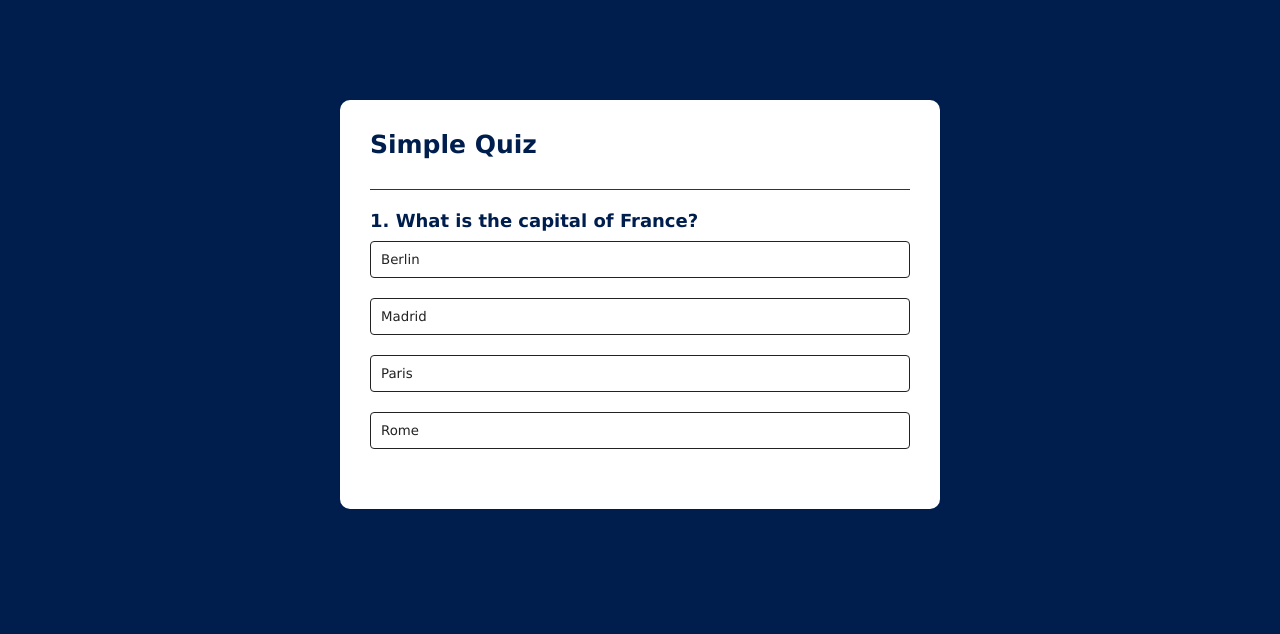
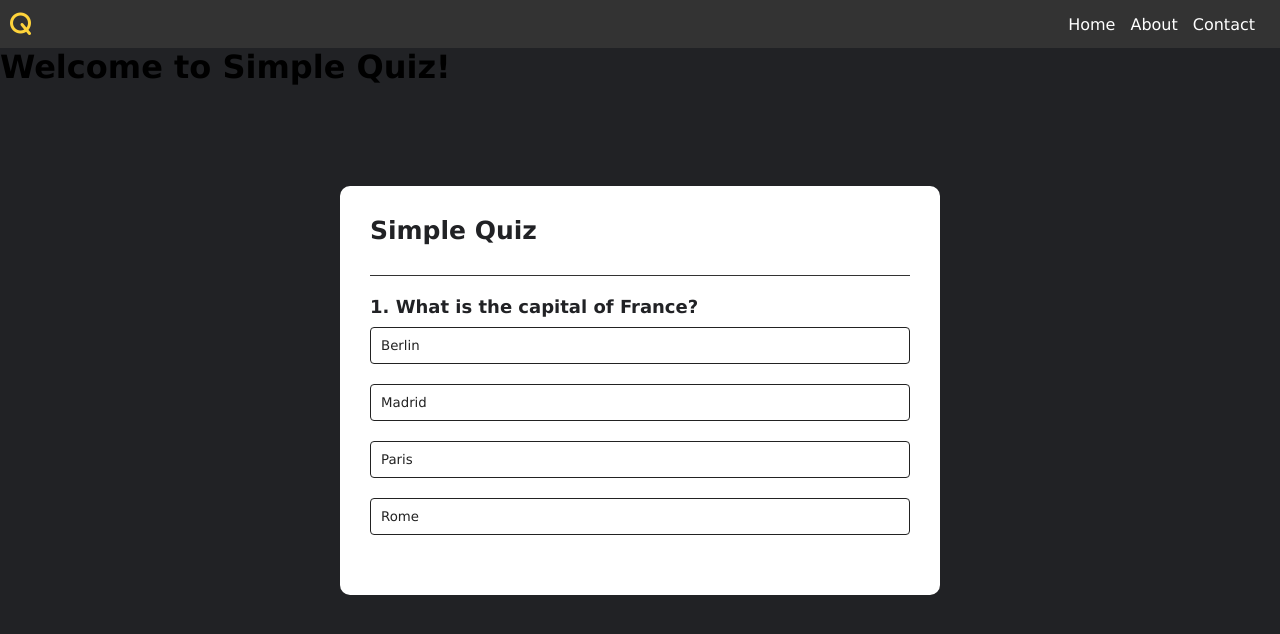
Before and after one commit to ArianneSantiago/practice-simple-quiz, a plain HTML site: page index.html in a window 1280 px wide. Drawn offline with Linux system fonts and the light colour scheme.

Commit message:
Add Navbar

```diff
--- a/assets/css/style.css
+++ b/assets/css/style.css
@@ -6,8 +6,67 @@
 }
 
 body {
-    background: #001e4d;
+    background: #212225;
 }
+
+/*Navbar*/
+
+.navbar {
+    display: flex;
+    justify-content: space-between;
+    align-items: center;
+    background-color: #333;
+    padding: 10px;
+    color: #fff;
+
+}
+
+.logo {
+    font-size: 1.5em;
+    font-weight: bold;
+}
+
+.nav-links {
+    list-style: none;
+    display: flex;
+}
+
+.nav-links li {
+    margin-right: 15px;
+}
+
+.nav-links a {
+    text-decoration: none;
+    color: #fff;
+}
+
+
+
+/* Media query for responsive design */
+@media screen and (max-width: 768px) {
+    .nav-links {
+        display: none;
+        flex-direction: column;
+        position: absolute;
+        top: 60px;
+        left: 0;
+        width: 100%;
+        background-color: #333;
+        text-align: center;
+    }
+
+    .nav-links.show {
+        display: flex;
+    }
+
+    .nav-links li {
+        margin: 0;
+        padding: 10px;
+    }
+
+}
+
+/*Quiz Section*/
 
 .app {
     background: #fff;
@@ -20,7 +79,7 @@ body {
 
 .app h1 {
     font-size: 25px;
-    color: #001e4d;
+    color: #212225;
     font-weight: 600;
     border-bottom: 1px solid #333;
     padding-bottom: 30px;
@@ -32,7 +91,7 @@ body {
 
 .quiz h2 {
     font-size: 18px;
-    color: #001e4d;
+    color: #212225;
     font-weight: 600;
 }
 
@@ -60,7 +119,7 @@ body {
 }
 
 #next-btn {
-    background: #001e4d;
+    background: #212225;
     color: #fff;
     font-weight: 500;
     width: 150px;
--- a/index.html
+++ b/index.html
@@ -7,6 +7,25 @@
     <title>Quiz</title>
 </head>
 <body>
+<!--Navbar-->
+
+<nav class="navbar">
+    <div class="logo"><i class="fa-solid fa-q" style="color: #FFD43B;"></i></div>
+    <ul class="nav-links">
+        <li><a href="#">Home</a></li>
+        <li><a href="#">About</a></li>
+        <li><a href="#">Contact</a></li>
+    </ul>
+</nav>
+
+<div class="content">
+    <!-- Your page content goes here -->
+    <h1>Welcome to Simple Quiz!</h1>
+</div>
+
+<!--Navbar-->
+
+<!--Quiz Section-->
     <div class="app">
         <h1>Simple Quiz</h1>
         <div class="quiz">
@@ -21,5 +40,6 @@
         </div>
     </div>
 <script src="assets/js/script.js"></script>
+<script src="https://kit.fontawesome.com/766ba577d7.js" crossorigin="anonymous"></script>
 </body>
 </html>
```
